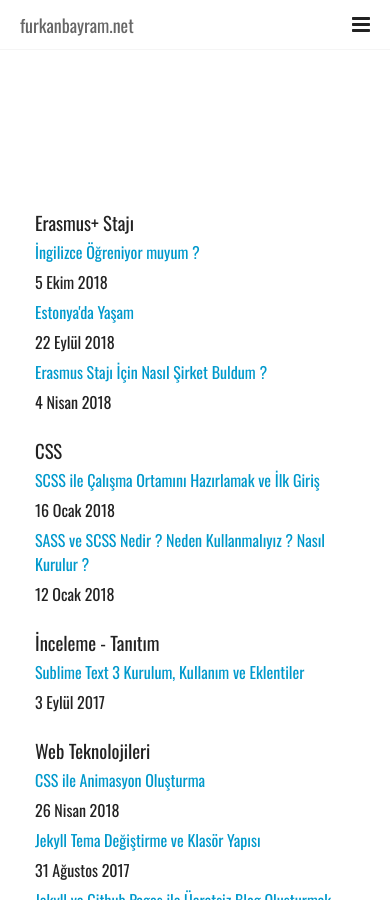
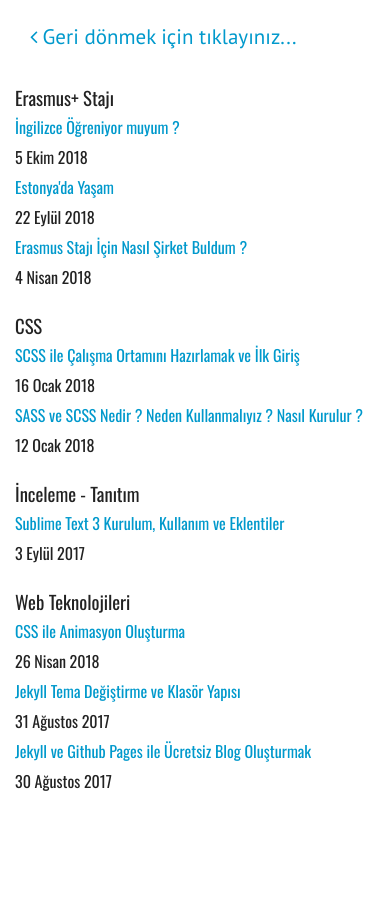
Before and after one commit to furkanbayram2/furkanbayram2.github.io, a Jekyll site: the page built from archive.html, in a window 390 px wide and 900 px high. Built offline with Jekyll 4.4.1, drawn with Linux system fonts in a browser that asks for light colours; nearby versions of some CDN libraries; library files that are not in the unit come from our copies; comment, search, counter and statistics services are not loaded.

Commit message:
archive updated.

```diff
--- a/_layouts/layout.html
+++ b/_layouts/layout.html
@@ -15,7 +15,7 @@
   <title>{{ site.title }}</title>
   {% endif %}
   <link rel="stylesheet" type="text/css" href="static/css/bootstrap.min.css" />
-  <link rel="stylesheet" type="text/css" href="static/css/main.min.css" />
+  <link rel="stylesheet" type="text/css" href="static/css/main.css" />
 
 
   <link rel="stylesheet" type="text/css" href="https://maxcdn.bootstrapcdn.com/font-awesome/4.4.0/css/font-awesome.min.css"
--- a/archive.html
+++ b/archive.html
@@ -2,21 +2,22 @@
 layout: layout
 ---
 
-{% include header.html %}
-<div id="page" class="page blog-post-page">
-<div id="main" class="site-main">
+
+
 <div class="page-wrapper">
-        <a class="blog-back-button" href="index.html#blog">
-            <i class="fa fa-angle-left"></i>
-        </a>
 
 
 
-        <div class="blog-post-content">
+
+
 
     <div id="archives">
 
         <div class="container">
+            <a class="bbb-archive" style="" href="index.html#blog">
+                <i class="fa fa-angle-left">
+                </i>Geri dönmek için tıklayınız...
+            </a>
             <div class="row">
                 {% for category in site.categories reversed %}
                 <div class="archive-group">
@@ -24,7 +25,7 @@ layout: layout
                     <div id="#{{ category_name | slugize }}"></div>
                     <p></p>
 
-                            <div class="col-xs-12">
+                    <div class="col-xs-7">
                         <h3 class="category-head">{{ category_name }}</h3>
                         <a name="{{ category_name | slugize }}"></a>
                     </div>
@@ -56,9 +57,8 @@ layout: layout
 
 
 
+
 </div>
-    </div>
-</div>
-</div>
+
 <!-- /Single Post page -->
 <script async src="https://static.addtoany.com/menu/page.js"></script>
--- a/static/css/main.css
+++ b/static/css/main.css
@@ -1725,6 +1725,27 @@ ul.social-links li:last-child a {
   background-color: #fff;
   text-align: center;
   color: #888;
+}
+
+.bbb-archive{
+  padding:15px;
+  font-size:21px;
+}
+
+.bbb-archive i{
+  padding-right:5px;
+  font-size:21px;
+}
+
+.bbb-archive:hover,
+.bbb-archive:visited:hover {
+  color: #fff;
+  background-color: #33B0E8;
+}
+
+.bbb-archive:hover:after,
+.bbb-archive:visited:hover:after {
+  background: #328BE8;
 }
 
 .blog-back-button:after {
@@ -1768,6 +1789,7 @@ ul.social-links li:last-child a {
   margin: -70px 40px 0;
 }
 
+
 blockquote {
   margin: 20px 0;
 }
```
Also changed, not shown: 13 other files. Lines whose indentation alone changed are shown as unchanged.
